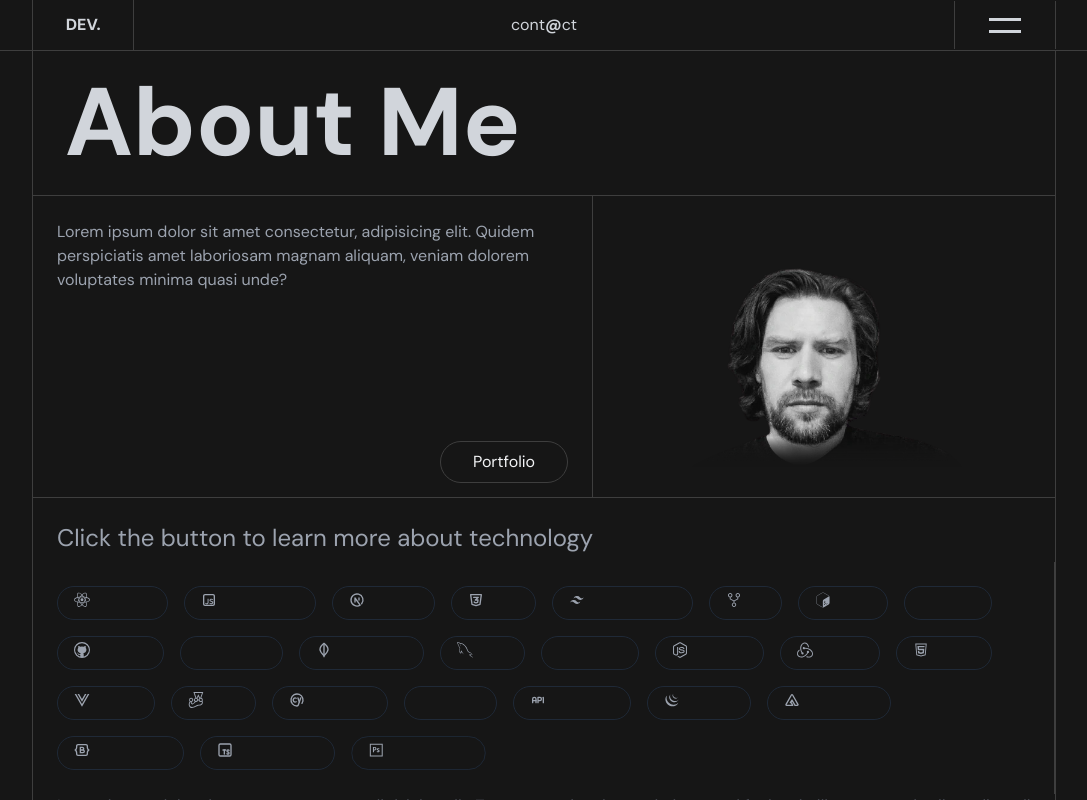
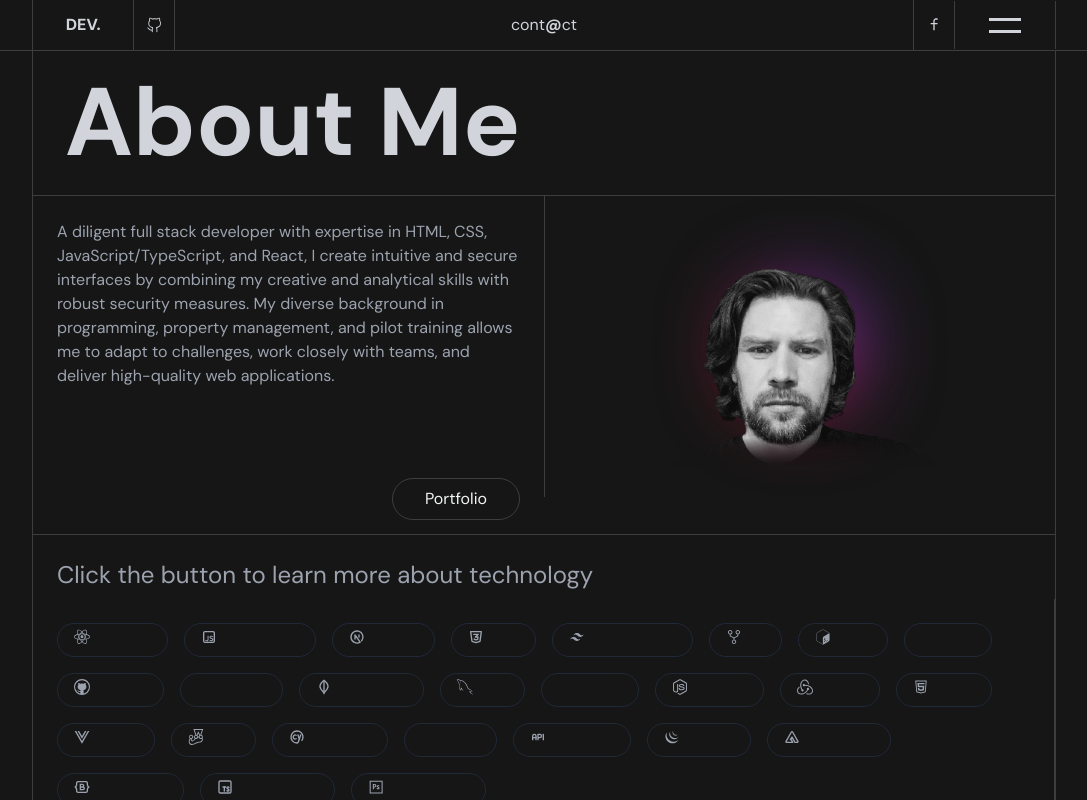
Before and after one commit to Capoverde/my-site-portfolio, a Next.js app: page /AboutPage in a window 1280 px wide. Shown: the top 800 px of the page, without its empty margins (96-1183 px from the left). Built offline with nearby package versions, Linux system fonts and the light colour scheme; some icons are missing.

Commit message:
styling AboutPage

```diff
--- a/app/AboutPage/About.module.css
+++ b/app/AboutPage/About.module.css
@@ -1,6 +1,18 @@
 .FadeIn{
 	-webkit-animation: fade-in 1.2s cubic-bezier(0.390, 0.575, 0.565, 1.000) both;
 	        animation: fade-in 1.2s cubic-bezier(0.390, 0.575, 0.565, 1.000) both;
+}
+
+.imageBox {
+  filter: blur(40px);
+  background-image: linear-gradient(
+                    45deg,
+                  red,
+                  rgb(71, 71, 239)
+                  );
+background-size: cover;
+animation: animate 15s ease infinite;
+transform: translate(-50%,-50%);
 }
 
 /* ----------------------------------------------
@@ -31,3 +43,21 @@
       opacity: 1;
     }
   }
+
+  @keyframes animate {
+    0%{
+        background-position: 0 0;
+    }
+    25%{
+        background-position: 100% 0;
+    }
+    50%{
+        background-position: 100% 100%;
+    }
+    75%{
+        background-position: 0 100%;
+    }
+    100%{
+        background-position: 0 0;
+    }
+}
--- a/app/AboutPage/page.jsx
+++ b/app/AboutPage/page.jsx
@@ -16,9 +16,9 @@ export default function About () {
     `}>
      <h1 className="title w-full px-8 border-b border-[#3e3e3e] font-bold text-gray-300 text-[6rem]">About Me</h1>
      <div className="wrapper w-full h-1/2 flex justify-between ">
-      <div className="flex-col pb-14 overflow-hidden">
+      <div className="flex-col pb-14 overflow-hidden w-1/2">
        <p className="text-gray-400 px-6 py-6 h-full">
-         Lorem ipsum dolor sit amet consectetur, adipisicing elit. Quidem perspiciatis amet laboriosam magnam aliquam, veniam dolorem voluptates minima quasi unde?
+       A diligent full stack developer with expertise in HTML, CSS, JavaScript/TypeScript, and React, I create intuitive and secure interfaces by combining my creative and analytical skills with robust security measures. My diverse background in programming, property management, and pilot training allows me to adapt to challenges, work closely with teams, and deliver high-quality web applications.
        </p>
          <div className="flex justify-end">
          <Link className=' text-gray-100 mr-6 mb-6  border border-[#3e3e3e] px-8 py-2 rounded-3xl '
@@ -28,15 +28,20 @@ export default function About () {
         </Link>
          </div>
       </div>
-      <div className="w-full h-full border-l border-[#3e3e3e]
+      <div className="h-full border-l border-[#3e3e3e]
                       flex items-center justify-center
-                      overflow-hidden
+                      overflow-hidden relative w-1/2
       ">
+        <div className={`${styles.imageBox} z-[10] w-[120px] h-[120px]
+                       top-[50%] left-[50%]
+                       absolute rounded-full`}>
+        </div>
         <Image
-         src='/Ja5.webp'
-         width={300}
-         height={300}
-        />
+          className='z-[30]'
+          src='/Ja5.webp'
+          width={300}
+          height={300}
+         />
       </div>
      </div>
      <div className="w-full h-full border-t border-[#3e3e3e] flex-col">
@@ -45,7 +50,7 @@ export default function About () {
       </h2>
        <SkillList />
        <p className='text-gray-500 px-6 mt-auto'>
-        Lorem ipsum dolor sit amet consectetur, adipisicing elit. Tempore optio minus animi corrupti fugiat similique necessitatibus eligendi ab dignissimos, non illum, incidunt iste assumenda voluptatibus numquam ex dolores quidem repellendus?
+         Lorem ipsum dolor sit amet consectetur, adipisicing elit. Alias explicabo laudantium modi esse, distinctio delectus! Sapiente amet pariatur ab exercitationem repudiandae suscipit molestias? Voluptatum, facere? Esse distinctio optio necessitatibus pariatur animi odio temporibus recusandae facere nisi architecto ut repellendus hic accusamus officia commodi exercitationem cum nesciunt asperiores, mollitia debitis veritatis.
        </p>
      </div>
     </main>
--- a/app/components/Header/Header.jsx
+++ b/app/components/Header/Header.jsx
@@ -4,6 +4,8 @@ import Link from "next/link";
 import { Rotate as Hamburger } from "hamburger-react";
 import styles from "./Header.module.css";
 import { Menu } from "../Menu/Menu";
+import { VscGithubAlt } from "react-icons/vsc";
+import { RiFacebookLine } from "react-icons/ri";
 
 export const Header = () => {
   const [isOpen, setOpen] = useState(false);
@@ -22,10 +24,22 @@ export const Header = () => {
       <span className="font-extrabold ">DEV.</span>
     </Link>
   </div>
-  <Link href="/ContactPage" className="block">
+  <Link href='https://github.com/Capoverde'
+        title='GitHub'
+        about="_blank"
+        className="flex justify-center items-center h-[50px] border-r border-[#3e3e3e] w-[4%] z=[30]">
+    <VscGithubAlt />
+  </Link>
+  <Link href="/ContactPage" className="grow self-center flex justify-center">
     <span className="contact inline-block">
       cont<strong>@</strong>ct
     </span>
+  </Link>
+  <Link href='https://www.facebook.com/profile.php?id=100092179127170'
+        title='Facebook'
+        about="_blank"
+        className="flex justify-center items-center h-[50px] border-l border-[#3e3e3e] w-[4%] z-[30]">
+    <RiFacebookLine />
   </Link>
   <div className="hamburgerBox h-full border-r border-l border-[#3e3e3e] flex justify-center w-[10%]">
     <Hamburger
```
